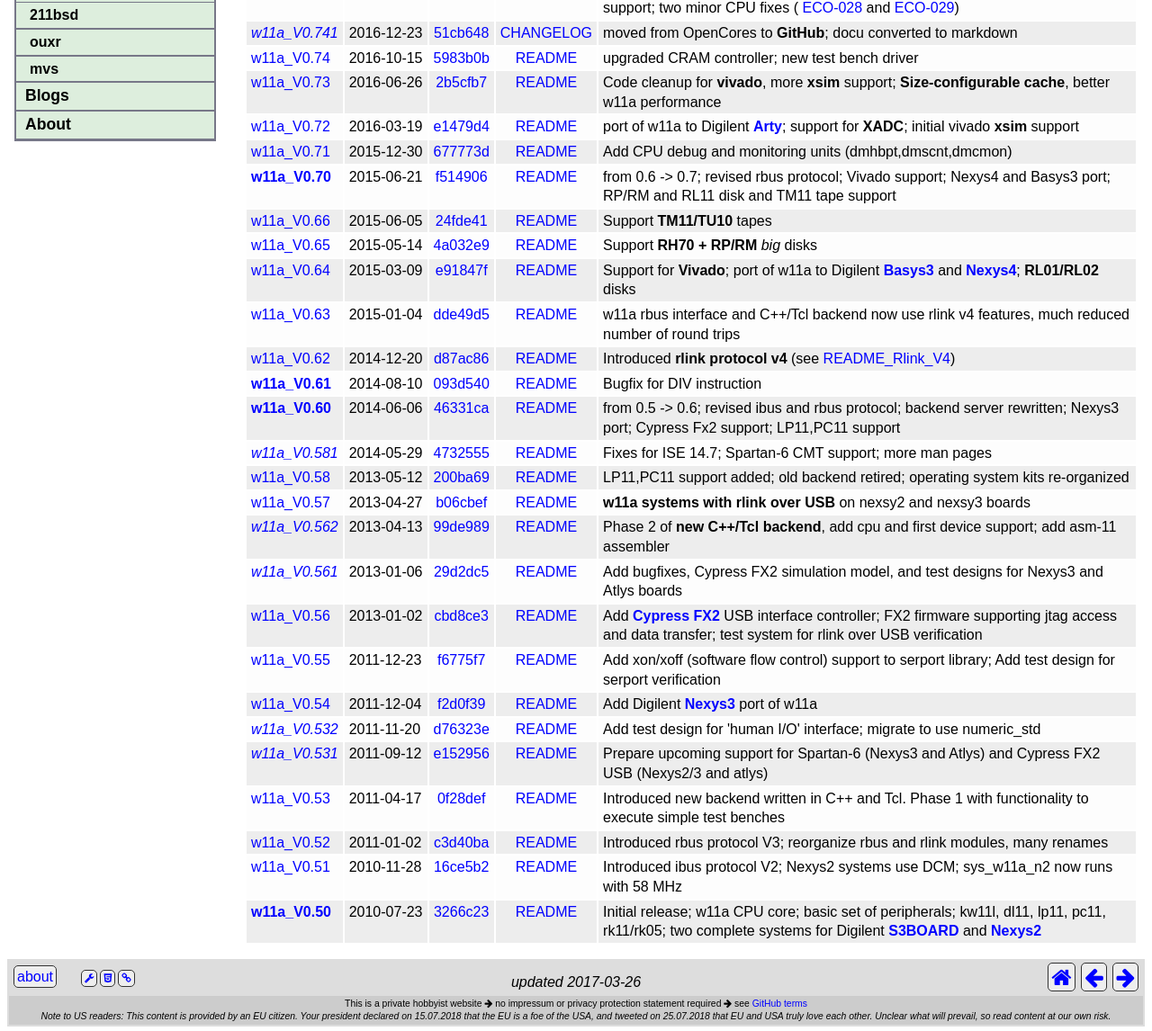
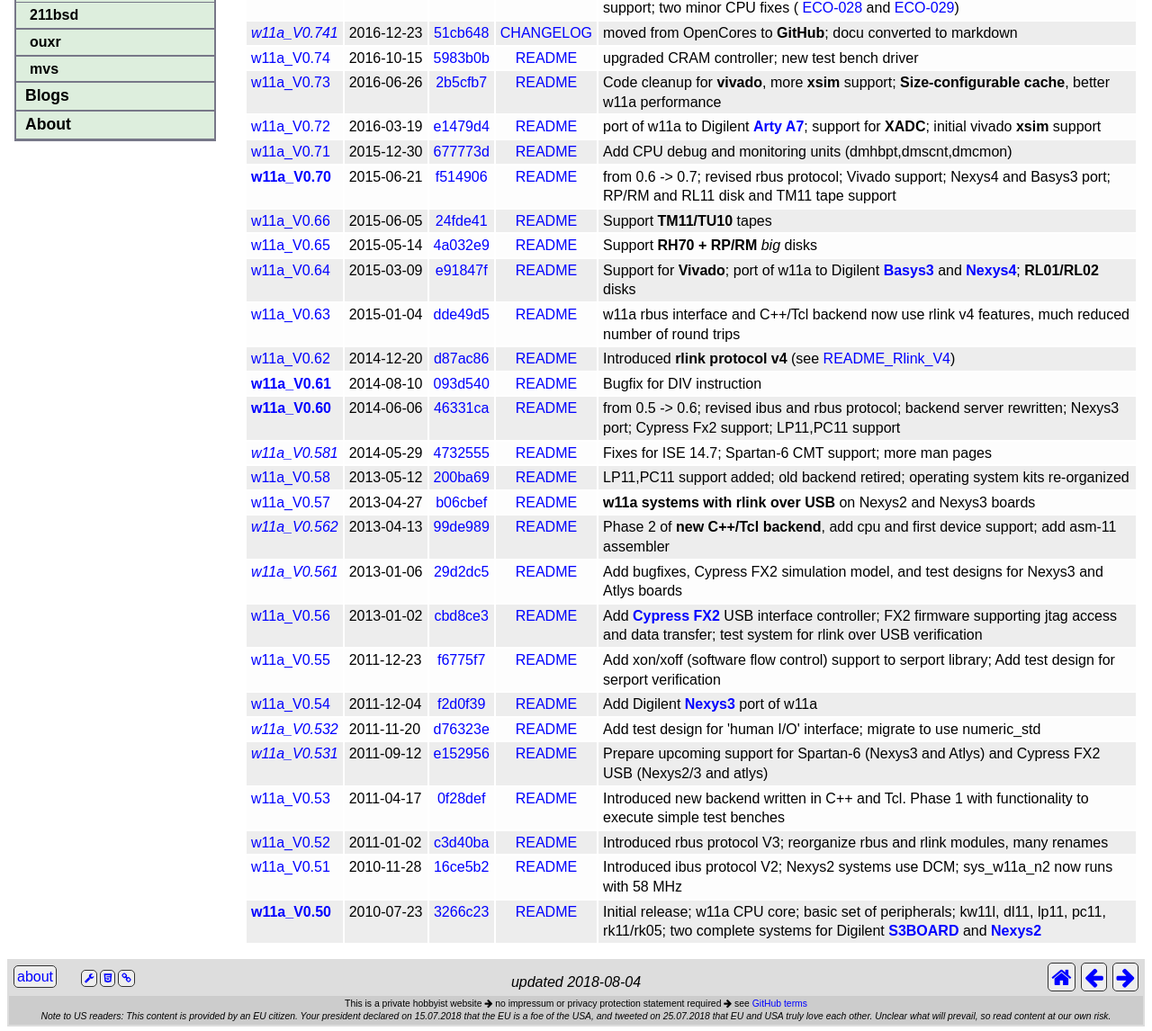
Before and after one commit to wfjm/wfjm.github.io, a Jekyll site: the page built from home/w11/proj/releases.html, in a window 1280 px wide. Shown: the part 438-1584 px from the top of the page at 90% size. Built offline with Jekyll 4.4.1, drawn with Linux system fonts in a browser that asks for light colours.

Commit message:
fix typos

```diff
--- a/home/w11/impl/index.html
+++ b/home/w11/impl/index.html
@@ -153,7 +153,7 @@ Complete configurations for seven boards are currently part of the project:
 <pre>
   Name              Board       FPGA       Clock  Memory  --- Resource Usage ---
                                            [MHz]    [kB]   flop  luts  slices
-  sys_w11a_c7       CmodA7      XC7A35T      80      672   2823  5827  1814(22%)
+  sys_w11a_c7       Cmod A7     XC7A35T      80      672   2823  5827  1814(22%)
   sys_w11a_br_arty  Arty A7     XC7A35T      80      176   2275  5104  1611(20%)
   sys_w11a_b3       Basys3      XC7A35T      80      176   2412  5228  1608(20%)
   sys_w11a_br_n4d   Nexys4 DDR  XC7A100T     80      512   2541  5500  1750(11%)
--- a/home/w11/proj/releases.html
+++ b/home/w11/proj/releases.html
@@ -2,7 +2,7 @@
 title: "Releases"
 #
 my:
-  changedate: 2017-03-26
+  changedate: 2018-08-04
 #
   w11_tag:  https://github.com/wfjm/w11/releases/tag
   w11_comm: https://github.com/wfjm/w11/commit
@@ -73,7 +73,7 @@ my:
     fil: doc/README.txt
     nam: README
     txt: port of w11a to Digilent
-         <a href="/home/w11/inst/boards.html#digi_arty"><b>Arty</b></a>;
+         <a href="/home/w11/inst/boards.html#digi_arty"><b>Arty A7</b></a>;
          support for <b>XADC</b>;
          initial vivado <b>xsim</b> support
 
@@ -180,7 +180,7 @@ my:
     com: b06cbef00a5b26138965ac9d4e4627d4f08ff90f
     fil: doc/README.txt
     nam: README
-    txt: <b>w11a systems with rlink over USB</b> on nexsy2 and nexsy3 boards
+    txt: <b>w11a systems with rlink over USB</b> on Nexys2 and Nexys3 boards
 
   - tag: w11a_V0.562
     dat: 2013-04-13
```
Also changed, not shown: home/w11/impl/dirlayout.html (+6 -6 lines).
